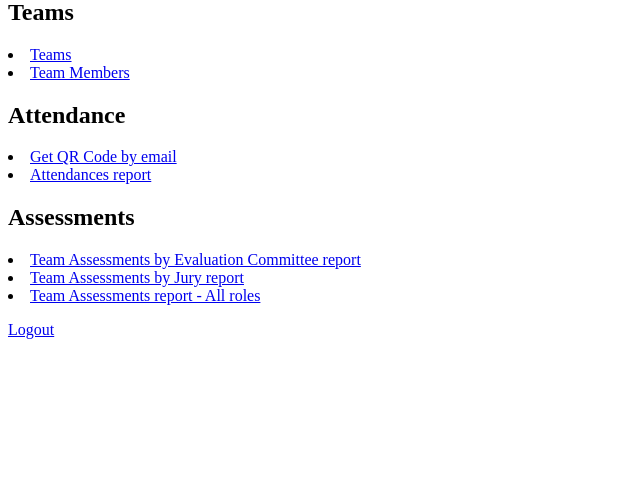
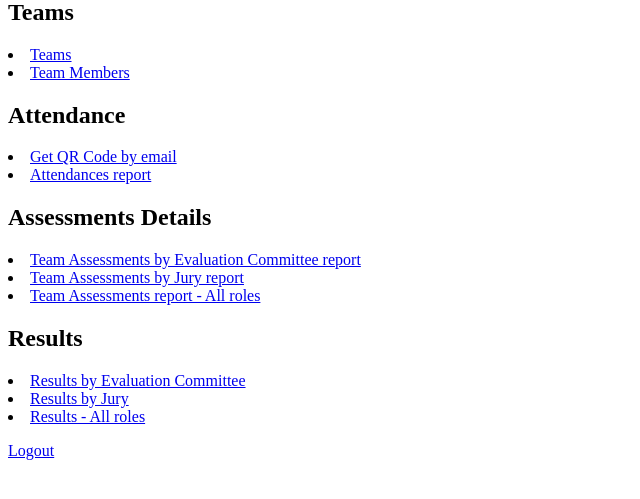
Before and after one commit to neosergio/hackatrix-api, a Django app: page /reports/ in a window 1280 px wide. Shown: the part 184-683 px from the top of the page, without its empty margins (0-640 px from the left). Run offline with Django 3.2, Linux system fonts and the light colour scheme; a user stored in the database is signed in; parts of the project's set-up code (start-up, migrations or seed data) failed here and were passed over; some libraries are stand-ins or nearby versions.

Commit message:
Add final results report by featured event

```diff
--- a/assessments/views.py
+++ b/assessments/views.py
@@ -174,11 +174,11 @@ def team_assessment_results_calculate(request):
 
     if request.GET.get('role'):
         if request.GET.get('role') == 'committee':
-            FinalResult.objects.filter(type='committee').delete()
+            FinalResult.objects.filter(type='committee', team__event=event).delete()
         elif request.GET.get('role') == 'jury':
-            FinalResult.objects.filter(type='jury').delete()
+            FinalResult.objects.filter(type='jury', team__event=event).delete()
     else:
-        FinalResult.objects.filter(type='general').delete()
+        FinalResult.objects.filter(type='general', team__event=event).delete()
 
     for team in teams:
         if request.GET.get('role'):
--- a/reports/templates/index.html
+++ b/reports/templates/index.html
@@ -23,7 +23,7 @@
     </p>
 </div>
 <div>
-    <h2>Assessments</h2>
+    <h2>Assessments Details</h2>
     <p>
     <li><a href="{% url 'reports:team_assessment' %}?role=committee">Team Assessments by Evaluation Committee report</a></li>
     <li><a href="{% url 'reports:team_assessment' %}?role=jury">Team Assessments by Jury report</a></li>
@@ -31,6 +31,14 @@
     </p>
 </div>
 <div>
+    <h2>Results</h2>
+    <p>
+    <li><a href="{% url 'reports:final_results'%}?role=committee">Results by Evaluation Committee</a></li>
+    <li><a href="{% url 'reports:final_results'%}?role=jury">Results by Jury</a></li>
+    <li><a href="{% url 'reports:final_results'%}">Results - All roles</a></li>
+    </p>
+</div>
+<div>
     <p><a href="{% url 'logout' %}">Logout</a></p>
 </div>
 {% endblock content %}
--- a/reports/urls.py
+++ b/reports/urls.py
@@ -4,7 +4,7 @@ from .views import index, attendance_list, attendance_list_by_id, attendance_ite
 from .views import project_assessment_by_jury, project_assessment_by_evaluation_committee, idea_list
 from .views import registrant_list_by_project, registrant_assessment, registrant_list
 from .views import team_list, team_member_list
-from .views import team_assessment
+from .views import team_assessment, final_results
 from .views import get_QR_code_by_email
 
 
@@ -27,4 +27,5 @@ urlpatterns = [
     path('assessment/team/', team_assessment, name='team_assessment'),
     path('assessment/project/by/jury', project_assessment_by_jury, name='project_assessment_by_jury'),
     path('assessment/registrant/', registrant_assessment, name='registrant_assessment'),
+    path('final/results/', final_results, name='final_results'),
 ]
--- a/reports/views.py
+++ b/reports/views.py
@@ -4,7 +4,7 @@ from django.shortcuts import render, get_object_or_404
 from django.contrib.auth.decorators import login_required
 
 from .forms import EmailForm
-from assessments.models import ProjectAssessment, RegistrantAssessment, TeamAssessmentResults
+from assessments.models import ProjectAssessment, RegistrantAssessment, TeamAssessmentResults, FinalResult
 from events.models import Attendance, Registrant, RegistrantAttendance, Event, Team, TeamMember
 from ideas.models import IdeaTeamMember, Idea
 
@@ -160,3 +160,18 @@ def team_assessment(request):
             assessments = TeamAssessmentResults.objects.filter(team__event=event)
         context = {'assessments': assessments}
     return render(request, 'team_assessment.html', context)
+
+
+@login_required()
+def final_results(request):
+    context = dict()
+    if config.DISPLAY_REPORTS and config.DISPLAY_JURY_REPORTS:
+        event = Event.objects.filter(is_active=True, is_featured=True).first()
+        if request.GET.get('role') and request.GET.get('role') == 'committee':
+            results = FinalResult.objects.filter(type='committee', team__event=event)
+        elif request.GET.get('role') and request.GET.get('role') == 'jury':
+            results = FinalResult.objects.filter(type='jury', team__event=event)
+        else:
+            results = FinalResult.objects.filter(type='general', team__event=event)
+        context = {'results': results}
+    return render(request, 'final_results.html', context)
```
Also changed, not shown: reports/templates/final_results.html (added, +24 -0 lines).
